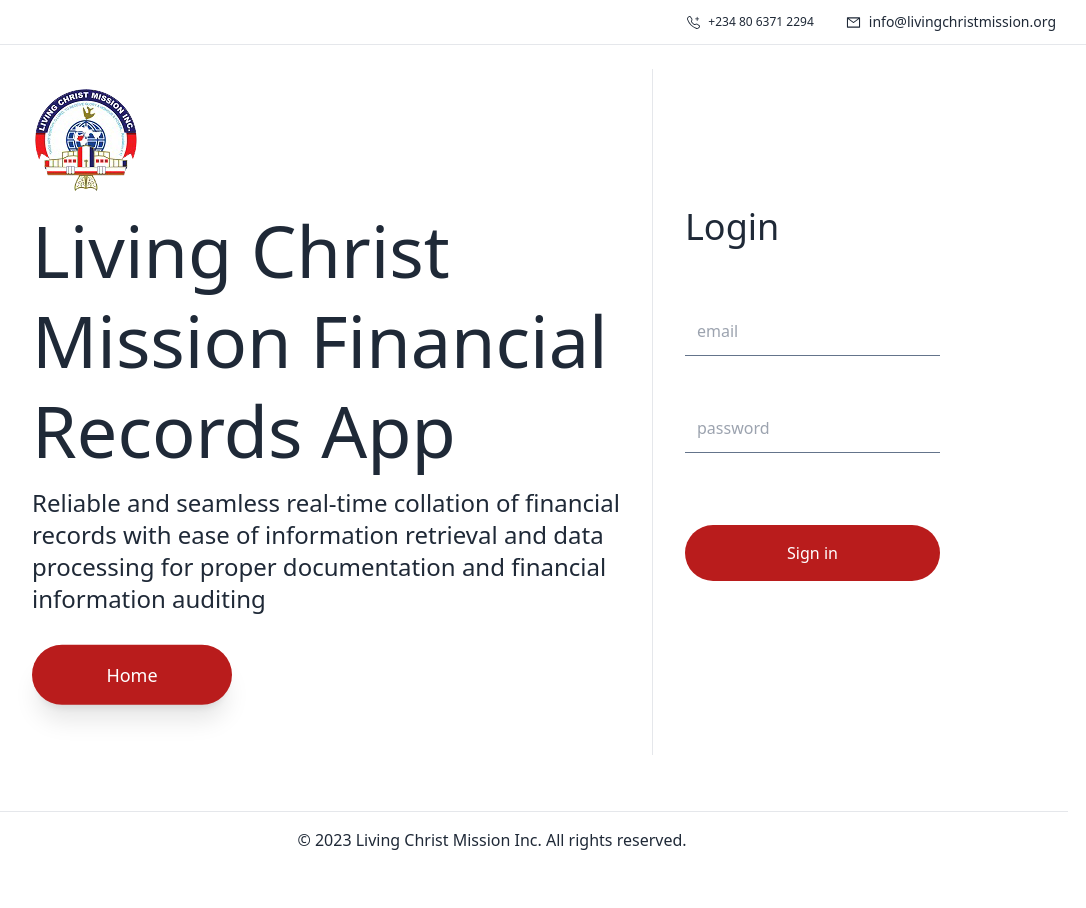
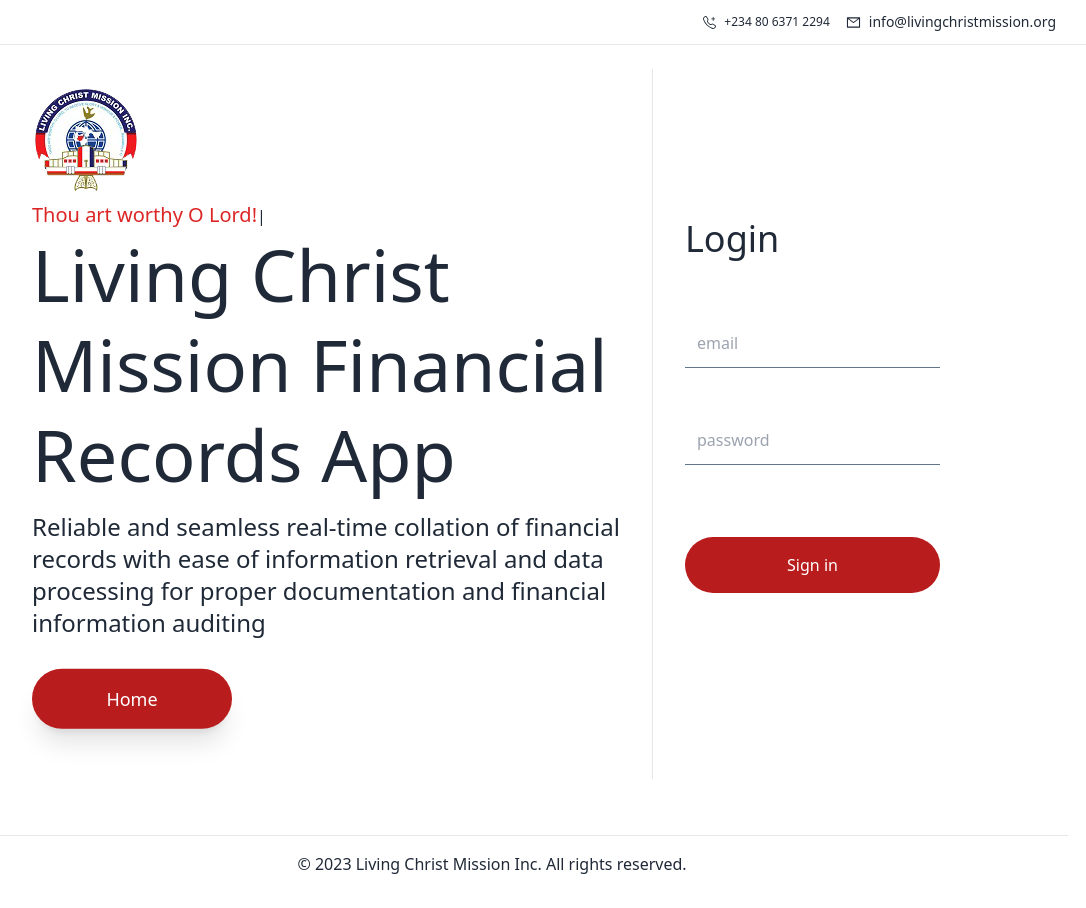
Before and after one commit to chineduprincewill/LCD_App, a React (Vite) app: page /login in a window 1280 px wide. Shown: the whole page, without its empty margins (148-1234 px from the left). Before the commit the page ends 884 px from the top, so only its background shows below. Built offline with nearby package versions, Linux system fonts and the light colour scheme.

Commit message:
fixed UI issues

```diff
--- a/package.json
+++ b/package.json
@@ -1,4 +1,5 @@
 {
+  "homepage": "https://records.livingchrist.digital",
   "name": "records-client",
   "private": true,
   "version": "0.0.0",
@@ -27,7 +28,8 @@
     "react-toggle-dark-mode": "^1.1.1",
     "recoil": "^0.7.7",
     "redux-form": "^8.3.10",
-    "styled-components": "^6.1.0"
+    "styled-components": "^6.1.0",
+    "typed.js": "^2.0.16"
   },
   "devDependencies": {
     "@types/react": "^18.2.15",
--- a/src/components/AboutUs.jsx
+++ b/src/components/AboutUs.jsx
@@ -2,9 +2,11 @@
 import PublicHeader from './PublicHeader'
 import homeBanner from '../assets/home-banner.png';
 import Banner from './common/Banner';
-import Footer from './common/Footer';
+import Footer from './common/Footer'
 
 const AboutUs = () => {
+
+
     return (
         <div className='h-screen'>
             <PublicHeader />
--- a/src/components/PublicHeader.jsx
+++ b/src/components/PublicHeader.jsx
@@ -6,7 +6,8 @@
 const PublicHeader = () => {
     return (
         <div className='md:px-6'>
-            <div className="w-full flex justify-end px-5 py-3 items-center space-x-8 border-b border-gray-200 dark:border-gray-700">
+            <div className="w-full flex justify-between md:justify-end px-5 py-3 items-center space-x-8 border-b border-gray-200 dark:border-gray-700">
+                <div className='md:flex md:space-x-4 space-y-1 md:space-y-0'>
                     <div className='flex items-center space-x-2'>
                         <BsTelephonePlus size={13} />
                         <span className='text-xs'>+234 80 6371 2294</span>
@@ -15,6 +16,7 @@
                         <AiOutlineMail size={15} />
                         <span className='text-sm'>info@livingchristmission.org</span>
                     </div>
+                </div>
                 <Switcher />
             </div>
         </div>
--- a/src/components/common/Banner.jsx
+++ b/src/components/common/Banner.jsx
@@ -1,20 +1,45 @@
-import React from 'react'
+import React, { useEffect, useRef } from 'react'
 import { Link, useLocation } from 'react-router-dom'
 import logo from '../../assets/LCM_updated.png'
+import Typed from 'typed.js';
 
 const Banner = () => {
 
     const loc = useLocation();
 
     let url;
+    loc.pathname === '/' ? url = '/login' : url = '/';
 
-    loc.pathname === '/' ? url = '/login' : url = '/';
+    const el = useRef(null);
+
+    useEffect(() => {
+        const typed = new Typed(el.current, {
+            strings: [
+                "Thou art worthy O Lord!",
+                "To receive Glory, Honour and Power",
+                "For Thou has created all things",
+                "And for Thy pleasure they are and were created"], // Strings to display
+            // Speed settings, try diffrent values untill you get good results
+            startDelay: 300,
+            typeSpeed: 150,
+            backSpeed: 50,
+            backDelay: 1000,
+            loop: true,
+            showCursor: true
+          });
+
+          // Destropying
+          return () => {
+            typed.destroy();
+          };
+    }, [])
 
     return (
         <div className='w-full md:w-2/4 flex justify-center px-5 my-4'>
             <div className='w-full'>
                 <img src={logo} alt='logo' />
-                <div className='w-full text-5xl md:text-7xl leading-snug md:leading-tight my-3 font-extralight'>Living Christ Mission Financial Records App</div>
+                <div className='mt-2'><span className='text-red-600 md:text-xl' ref={el}></span></div>
+                <div className='w-full text-4xl md:text-7xl leading-snug md:leading-tight mb-3 md:font-extralight'>Living Christ Mission Financial Records App</div>
                 <div className='w-full text-lg md:text-2xl mt-3 font-light'>Reliable and seamless real-time collation of financial records with ease of information retrieval and data processing for proper documentation and financial information auditing</div>
                 <Link to={url}>
                     <button
--- a/src/components/protected/PrivateHeader.jsx
+++ b/src/components/protected/PrivateHeader.jsx
@@ -18,7 +18,10 @@
 
     return (
         <Fragment>
-            <div className="w-full bg-red-800 z-40 flex sticky top-0 justify-end items-center px-5 py-4 space-x-3">
+            <div className="w-full bg-red-800 z-40 flex sticky top-0 justify-between items-center px-5 py-4">
+                <div className='text-white font-bold text-sm md:text-lg'><span className='md:ml-[90px] lg:ml-[230px]'>Records Management Solution</span></div>
+                <div className='flex items-center space-x-3'>
+                    <span className='text-white text-sm md:text-lg'>Results</span>
                     <span className='flex text-gray-200 p-1'>
                         <HiUserCircle size={25} />
                         {drop ? <RiArrowDropUpLine size={25} onClick={showDropdown} className="cursor-pointer" /> : <RiArrowDropDownLine size={25} onClick={showDropdown}  className="cursor-pointer" />}
@@ -40,6 +43,8 @@
                         )}
                     </div>
                 </div>
+
+            </div>
             {drop && <HeaderDropdown />}
         </Fragment>
     )
--- a/src/widgets/Pagetitle.jsx
+++ b/src/widgets/Pagetitle.jsx
@@ -10,7 +10,7 @@
     const pagetitle = location.pathname.replace('/', '')[0].toUpperCase() + location.pathname.replace('/', '').replace('-', ' ').slice(1)
 
     return (
-        <div className='px-2 flex justify-between lg:px-4 border-b border-gray-200 dark:border-gray-800 py-6'>
+        <div className='px-2 flex justify-between lg:px-4 border-b border-gray-200 dark:border-gray-800 py-[0.5rem]'>
             <div className='flex text-3xl space-x-2'><div className='mt-1'>{icon}</div> <span>{pagetitle}</span></div>
             <span className='text-sm mt-1'>Welcome, {user && user.role}</span>
         </div>
```
Also changed, not shown: 2 other files (tests, documents, lock files or other folders). Lines whose indentation alone changed are shown as unchanged.
